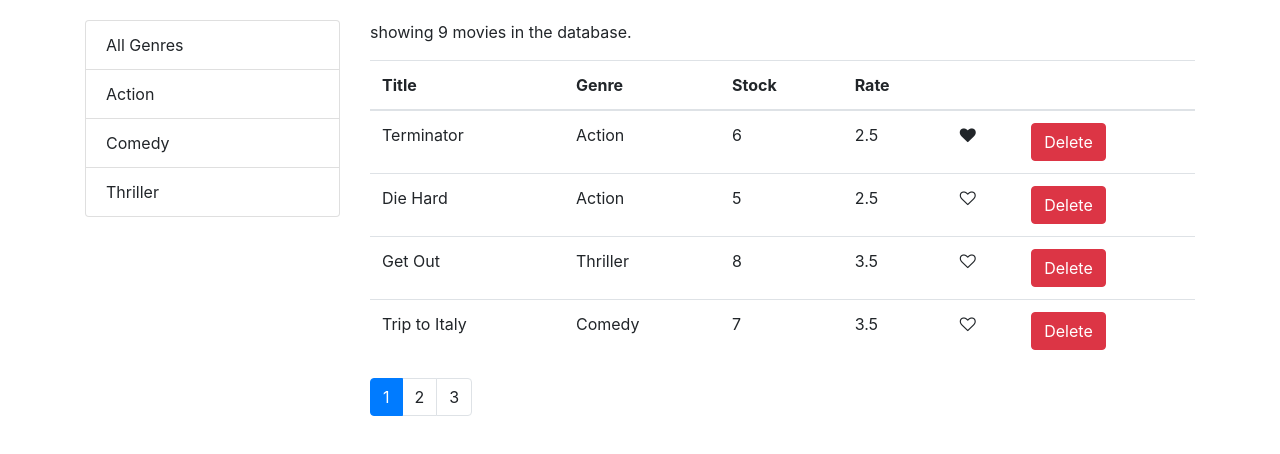
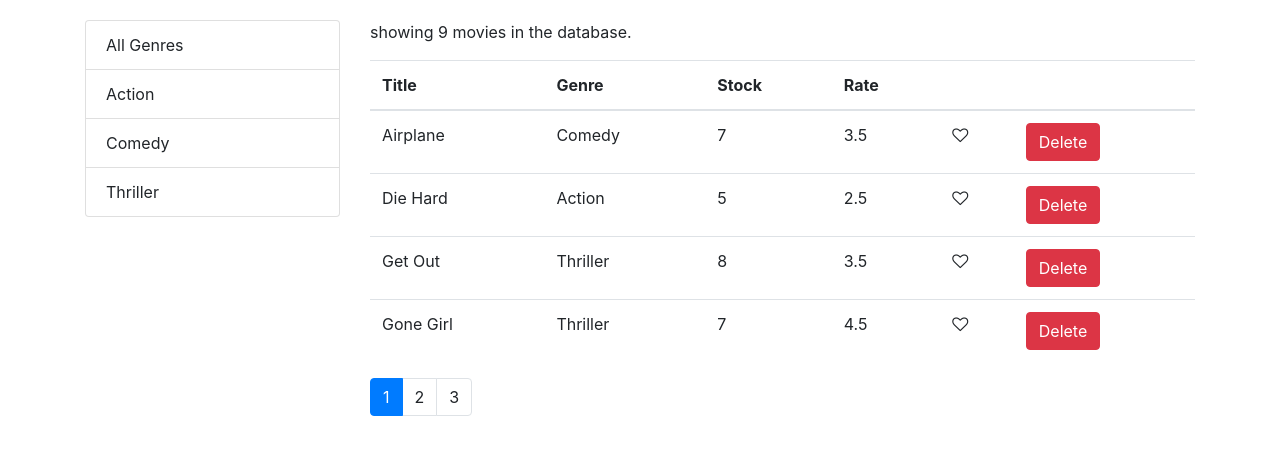
Before and after one commit to ojas-sohni/Movies-in-database, a React (Create React App) app: page /movies in a window 1280 px wide. Shown: the top 454 px of the page. Built offline with nearby package versions, Linux system fonts and the light colour scheme.

Commit message:
Created a movies table component and implemented sorting on the table

```diff
--- a/src/components/movies.jsx
+++ b/src/components/movies.jsx
@@ -1,10 +1,11 @@
 import React, { Component } from "react";
 import { getMovies } from "../services/fakeMovieService";
-import Like from "./common/like";
 import Paging from "./common/paging";
 import { paginate } from "../utils/paginate";
 import ListGroup from "./common/listGroup";
 import { getGenres } from "../services/fakeGenreService";
+import MoviesTable from "./moviesTable";
+import _ from "lodash";
 
 class Movies extends Component {
   state = {
@@ -12,10 +13,11 @@
     genres: [],
     pageSize: 4,
     currentPage: 1,
+    sortColumn: { path: "title", order: "asc" },
   };
 
   componentDidMount() {
-    const genres = [{ name: "All Genres" }, ...getGenres()];
+    const genres = [{ _id: "", name: "All Genres" }, ...getGenres()];
     this.setState({ movies: getMovies(), genres });
   }
 
@@ -40,11 +42,16 @@
     this.setState({ selectedGenre: genre, currentPage: 1 });
   };
 
+  handleSort = (sortColumn) => {
+    this.setState({ sortColumn });
+  };
+
   render() {
     const count = this.state.movies.length;
     const {
       pageSize,
       currentPage,
+      sortColumn,
       selectedGenre,
       movies: allMovies,
     } = this.state;
@@ -56,7 +63,10 @@
         ? allMovies.filter((m) => m.genre._id === selectedGenre._id)
         : allMovies;
 
-    const movies = paginate(filtered, currentPage, pageSize);
+    //Sorting
+    const sorted = _.orderBy(filtered, [sortColumn.path], [sortColumn.order]);
+
+    const movies = paginate(sorted, currentPage, pageSize);
 
     return (
       <div className="row">
@@ -69,43 +79,13 @@
         </div>
         <div className="col">
           <p>showing {filtered.length} movies in the database.</p>
-          <table className="table">
-            <thead>
-              <tr>
-                <th>Title</th>
-                <th>Genre</th>
-                <th>Stock</th>
-                <th>Rate</th>
-                <th></th>
-                <th></th>
-              </tr>
-            </thead>
-            <tbody>
-              {movies.map((movie) => (
-                <tr key={movie._id}>
-                  <td>{movie.title}</td>
-                  <td>{movie.genre.name}</td>
-                  <td>{movie.numberInStock}</td>
-                  <td>{movie.dailyRentalRate}</td>
-                  <td>
-                    <Like
-                      liked={movie.liked}
-                      onClick={() => this.handleLike(movie)}
-                    />
-                  </td>
-                  <td>
-                    <button
-                      onClick={() => this.handleDelete(movie)}
-                      type="button"
-                      className="btn btn-danger"
-                    >
-                      Delete
-                    </button>
-                  </td>
-                </tr>
-              ))}
-            </tbody>
-          </table>
+          <MoviesTable
+            movies={movies}
+            sortColumn={sortColumn}
+            onLike={this.handleLike}
+            onDelete={this.handleDelete}
+            onSort={this.handleSort}
+          />
           <Paging
             itemsCount={filtered.length}
             pageSize={pageSize}
--- /dev/null
+++ b/src/components/moviesTable.jsx
@@ -0,0 +1,56 @@
+import React, { Component } from "react";
+import Like from "./common/like";
+
+class MoviesTable extends Component {
+  raiseSort = (path) => {
+    const sortColumn = { ...this.props.sortColumn };
+    if (sortColumn.path === path)
+      sortColumn.order = sortColumn.order === "asc" ? "desc" : "asc";
+    else {
+      sortColumn.path = path;
+      sortColumn.order = "asc";
+    }
+    this.props.onSort(sortColumn);
+  };
+  render() {
+    const { movies, onDelete, onLike } = this.props;
+    return (
+      <table className="table">
+        <thead>
+          <tr>
+            <th onClick={() => this.raiseSort("title")}>Title</th>
+            <th onClick={() => this.raiseSort("genre.name")}>Genre</th>
+            <th onClick={() => this.raiseSort("numberInStock")}>Stock</th>
+            <th onClick={() => this.raiseSort("dailyRentalRate")}>Rate</th>
+            <th></th>
+            <th></th>
+          </tr>
+        </thead>
+        <tbody>
+          {movies.map((movie) => (
+            <tr key={movie._id}>
+              <td>{movie.title}</td>
+              <td>{movie.genre.name}</td>
+              <td>{movie.numberInStock}</td>
+              <td>{movie.dailyRentalRate}</td>
+              <td>
+                <Like liked={movie.liked} onClick={() => onLike(movie)} />
+              </td>
+              <td>
+                <button
+                  onClick={() => onDelete(movie)}
+                  type="button"
+                  className="btn btn-danger"
+                >
+                  Delete
+                </button>
+              </td>
+            </tr>
+          ))}
+        </tbody>
+      </table>
+    );
+  }
+}
+
+export default MoviesTable;
```
